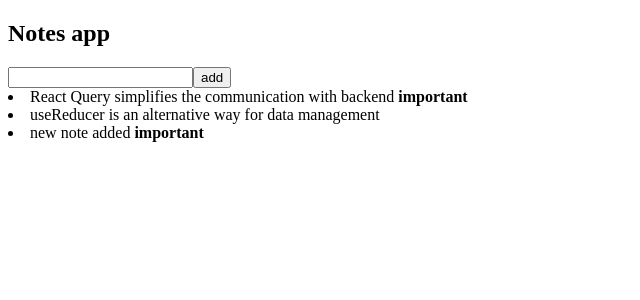
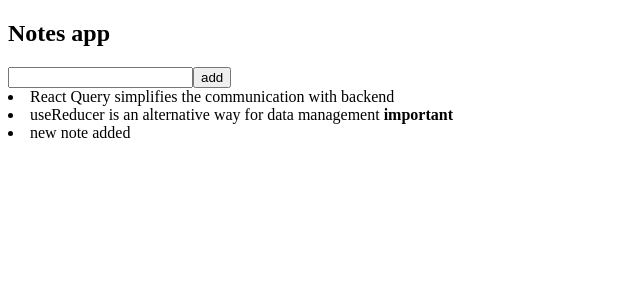
Before and after one commit to Gersoncs107/query-notes, a React (Vite) app: page / in a window 1280 px wide. Shown: the top 300 px of the page, without its empty margins (0-640 px from the left). Built offline with nearby package versions, Linux system fonts and the light colour scheme; data requests are answered from the project's data file.

Commit message:
query-notes-update

```diff
--- a/db.json
+++ b/db.json
@@ -2,18 +2,18 @@
   "notes": [
     {
       "content": "React Query simplifies the communication with backend",
-      "important": true,
+      "important": false,
       "id": "1"
     },
     {
       "content": "useReducer is an alternative way for data management",
-      "important": false,
+      "important": true,
       "id": "2"
     },
     {
       "id": "66e0",
       "content": "new note added",
-      "important": true
+      "important": false
     }
   ]
 }
--- a/src/requests.js
+++ b/src/requests.js
@@ -24,16 +24,18 @@
   return await response.json()
 }
 
-export const updateNote = async (id, updatedNote) => {
+export const updateNote = async (updatedNote) => {
   const options = {
     method: 'PUT',
     headers: { 'Content-Type': 'application/json' },
     body: JSON.stringify(updatedNote)
   }
-  const response = await fetch(`${baseUrl}/${id}`, options)
+
+  const response = await fetch(`${baseUrl}/${updatedNote.id}`, options)
 
   if (!response.ok) {
     throw new Error('Failed to update note')
   }
+
   return await response.json()
 }
```
